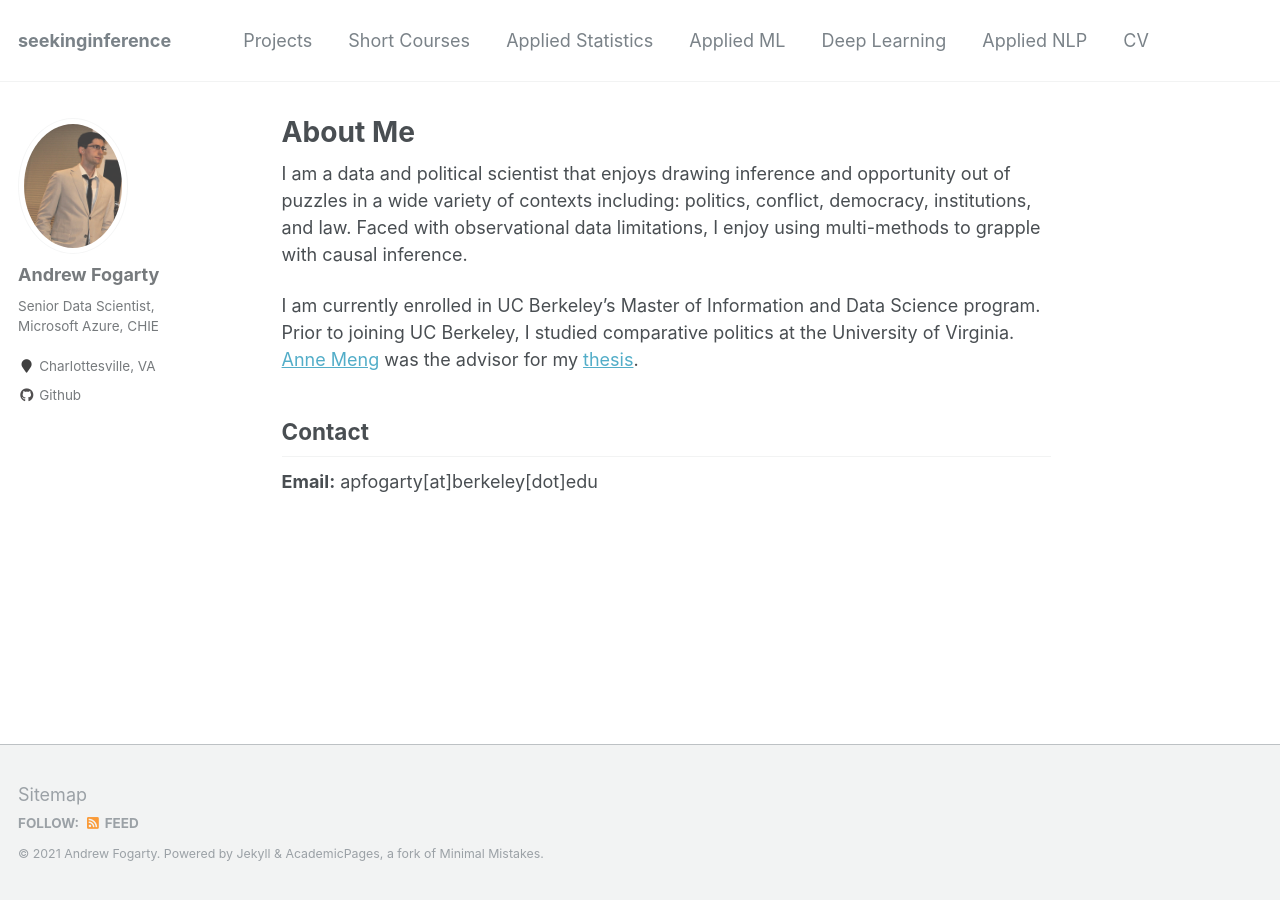
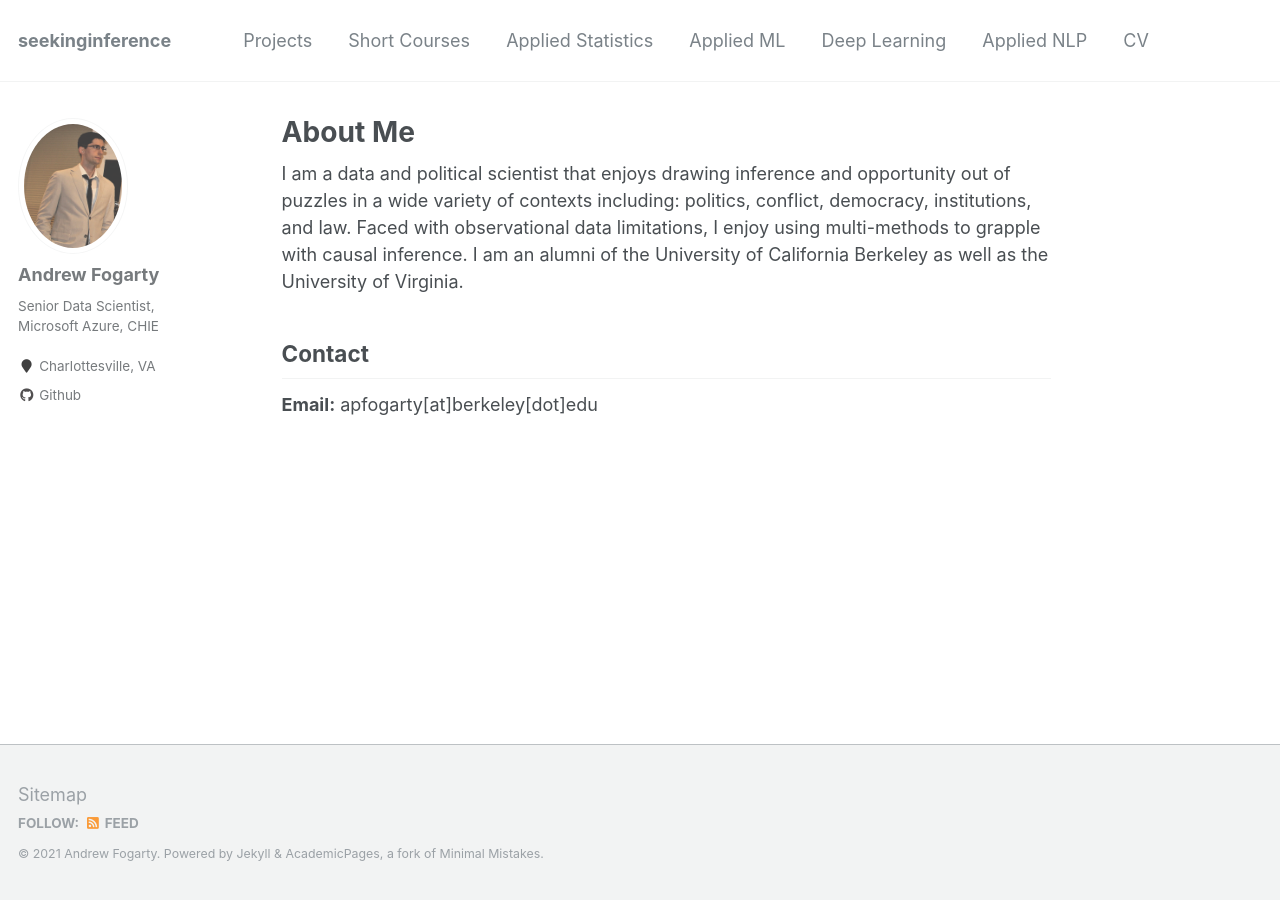
Before and after one commit to afogarty85/afogarty85.github.io, a Jekyll site: the page built from _pages/about.md, in a window 1280 px wide. Built offline with Jekyll 4.4.1, drawn with Linux system fonts in a browser that asks for light colours.

Commit message:
update website

```diff
--- a/_pages/about.md
+++ b/_pages/about.md
@@ -7,9 +7,7 @@ redirect_from:
   - /about/
   - /about.html
 ---
-I am a data and political scientist that enjoys drawing inference and opportunity out of puzzles in a wide variety of contexts including: politics, conflict, democracy, institutions, and law. Faced with observational data limitations, I enjoy using multi-methods to grapple with causal inference.
-
-I am currently enrolled in UC Berkeley's Master of Information and Data Science program. Prior to joining UC Berkeley, I studied comparative politics at the University of Virginia. [Anne Meng](http://www.annemeng.com/){:target="_blank"} was the advisor for my [thesis](https://libraetd.lib.virginia.edu/public_view/pv63g0324){:target="_blank"}.
+I am a data and political scientist that enjoys drawing inference and opportunity out of puzzles in a wide variety of contexts including: politics, conflict, democracy, institutions, and law. Faced with observational data limitations, I enjoy using multi-methods to grapple with causal inference. I am an alumni of the University of California Berkeley as well as the University of Virginia.
 
 
 Contact
```
Also changed, not shown: _pages/Bayes.md (added, +13 -0 lines).
